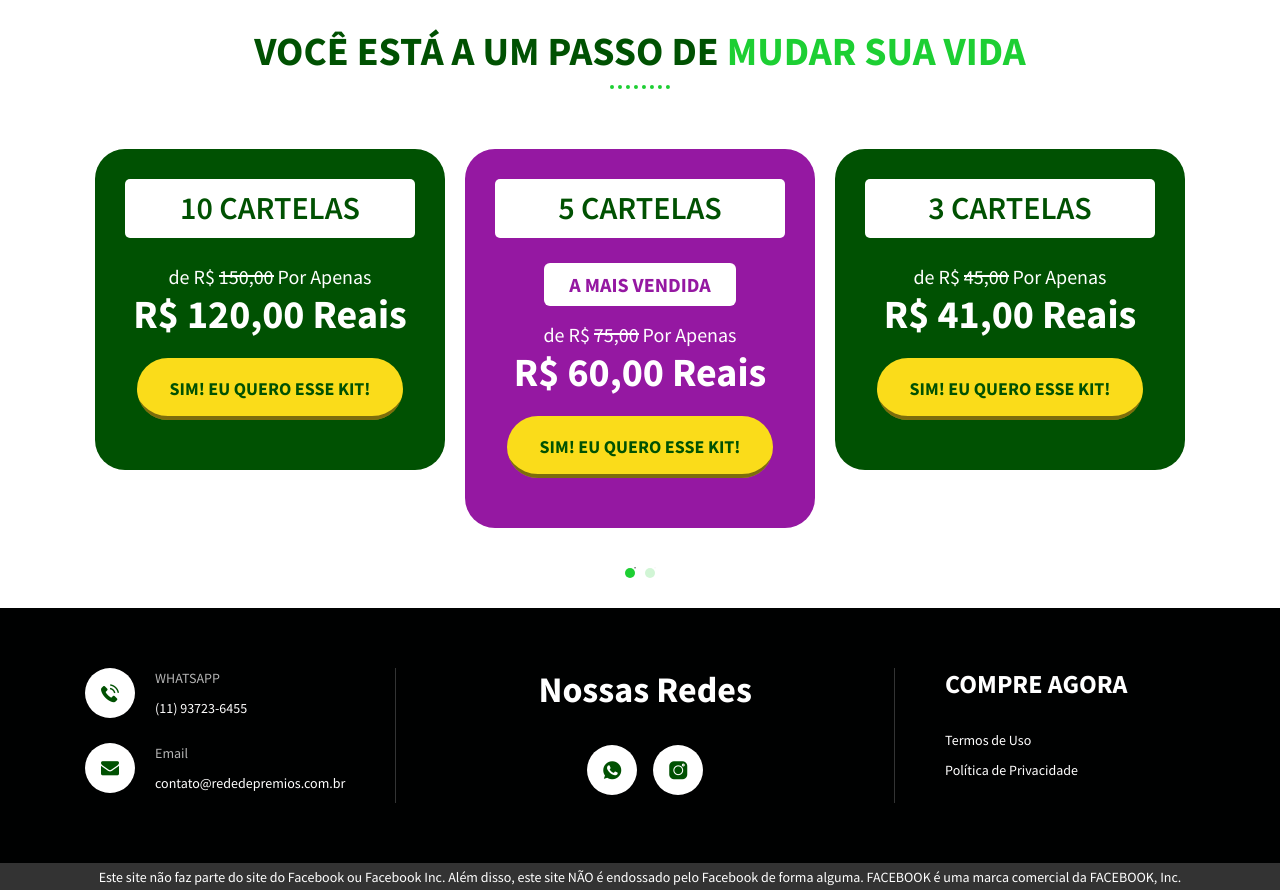
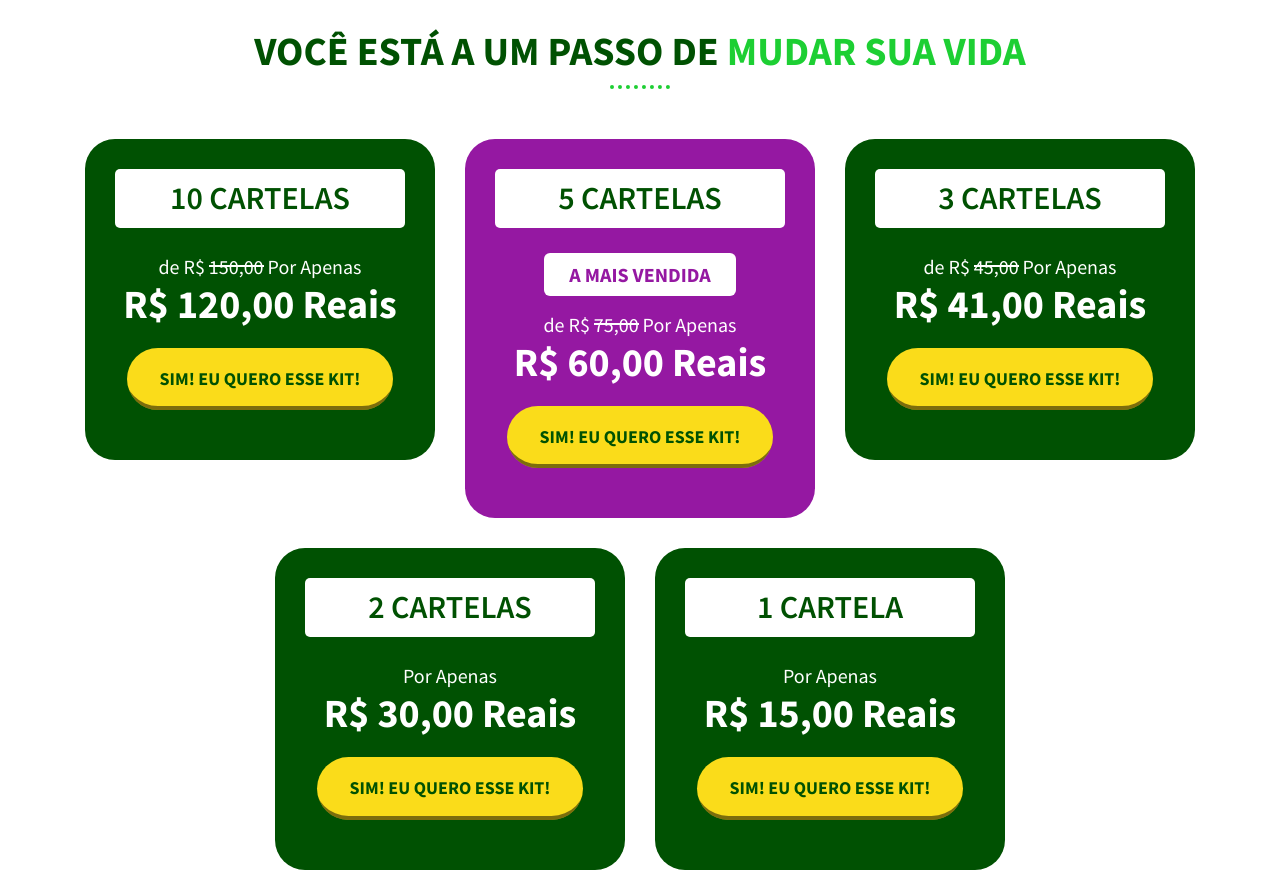
Before and after one commit to LeoMenegazzo/Rede-premios, a plain HTML site: page index.html in a window 1280 px wide. Shown: the part 5100-5990 px from the top of the page. Drawn offline with Linux system fonts and the light colour scheme; a web font is replaced by a local one.

Commit message:
carrousel

```diff
--- a/index.html
+++ b/index.html
@@ -403,8 +403,8 @@
     <section class="wq-12" id="comprar">
         <div class="container">
             <h2 class="wq-titulo_01 centralizado">VOCÊ ESTÁ A UM PASSO DE <span><strong>MUDAR SUA VIDA</strong></span></h2>
-            <div class="wq-plano-carousel">
-                <div>
+            <div class="wq-plano-carousel row">
+                <div class="col-xl-4 col-lg-4 col-md-6 col-sm-12 col-12">
                     <div class="wq-carousel-item">
                         <span>10 CARTELAS</span>
                         <p>de R$ <span>150,00</span> Por Apenas </p>
@@ -412,7 +412,7 @@
                         <a href="#" class="wq-btn wq-btn-01">SIM! EU QUERO ESSE KIT!</a>
                     </div>
                 </div>
-                <div>
+                <div class="col-xl-4 col-lg-4 col-md-6 col-sm-12 col-12">
                     <div class="wq-carousel-item wq-mais-vendida">
                         <span>5 CARTELAS</span>
                         <small>A MAIS VENDIDA</small>
@@ -421,7 +421,7 @@
                         <a href="#" class="wq-btn wq-btn-01">SIM! EU QUERO ESSE KIT!</a>
                     </div>
                 </div>
-                <div>
+                <div class="col-xl-4 col-lg-4 col-md-6 col-sm-12 col-12">
                     <div class="wq-carousel-item">
                         <span>3 CARTELAS</span>
                         <p>de R$ <span>45,00</span> Por Apenas </p>
@@ -429,7 +429,7 @@
                         <a href="#" class="wq-btn wq-btn-01">SIM! EU QUERO ESSE KIT!</a>
                     </div>
                 </div>
-                <div>
+                <div class="col-xl-4 col-lg-4 col-md-6 col-sm-12 col-12">
                     <div class="wq-carousel-item">
                         <span>2 CARTELAS</span>
                         <p>Por Apenas </p>
@@ -437,7 +437,7 @@
                         <a href="#" class="wq-btn wq-btn-01">SIM! EU QUERO ESSE KIT!</a>
                     </div>
                 </div>
-                <div>
+                <div class="col-xl-4 col-lg-4 col-md-6 col-sm-12 col-12">
                     <div class="wq-carousel-item">
                         <span>1 CARTELA</span>
                         <p>Por Apenas </p>
--- a/js/carousel.js
+++ b/js/carousel.js
@@ -67,40 +67,6 @@ $(document).ready(function() {
         ]
     });
 
-    $('.wq-plano-carousel').slick({
-        dots: true,
-        infinite: false,
-        speed: 300,
-        slidesToShow: 3,
-        slidesToScroll: 3,
-        autoplay: true,
-        autoplaySpeed: 2000,
-        responsive: [{
-                breakpoint: 1024,
-                settings: {
-                    slidesToShow: 2,
-                    slidesToScroll: 2,
-                    infinite: true,
-                    dots: true
-                }
-            },
-            {
-                breakpoint: 600,
-                settings: {
-                    slidesToShow: 1,
-                    slidesToScroll: 1
-                }
-            },
-            {
-                breakpoint: 480,
-                settings: {
-                    slidesToShow: 1,
-                    slidesToScroll: 1
-                }
-            }
-        ]
-    });
-
     $('.wq-01-carrousel').slick({
         dots: true,
         arrows: false,
--- a/style.css
+++ b/style.css
@@ -1028,7 +1028,6 @@ footer p {
 
 .wq-carousel-item {
     display: block;
-    margin: 10px;
     padding: 30px;
     background-color: #005102;
     border-radius: 30px;
@@ -1235,3 +1234,7 @@ footer h3 {
     margin-bottom: 15px;
     border-radius: 6px;
 }
+
+.wq-plano-carousel.row {
+    justify-content: center;
+}
```
